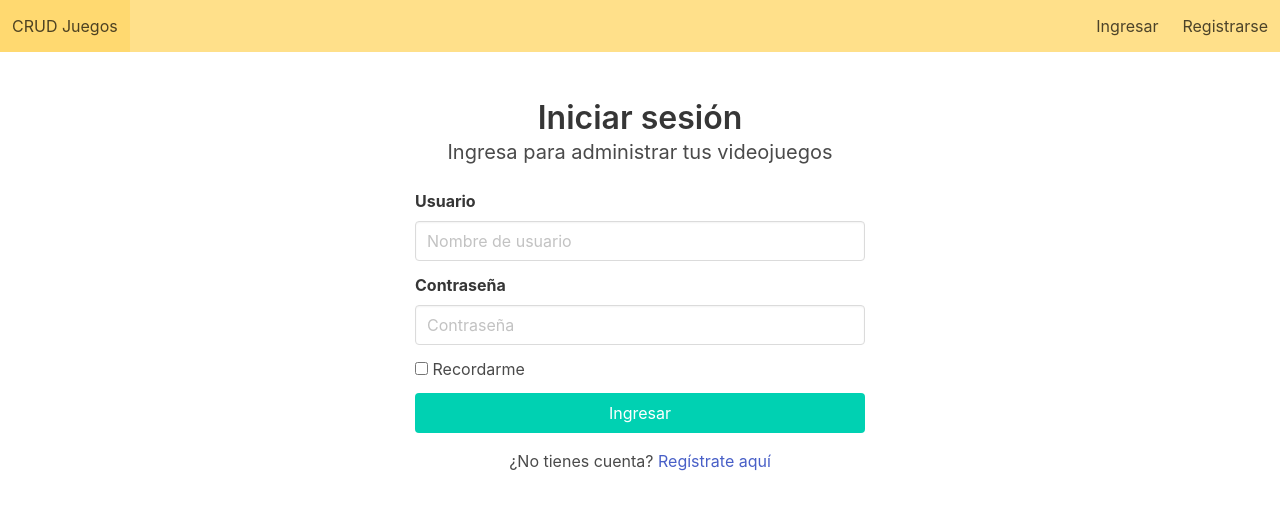
After one commit to carlomederos/Juegos, a Flask app: page /auth/login in a window 1280 px wide. The commit adds this page. Shown: the top 520 px of the page. Run offline with Flask 3, Linux system fonts and the light colour scheme.

Commit message:
Integracion de login

```diff
--- /dev/null
+++ b/auth/__init__.py
@@ -0,0 +1,3 @@
+from flask import Blueprint
+auth = Blueprint('auth', __name__)
+from auth import routes
--- /dev/null
+++ b/auth/forms.py
@@ -0,0 +1,48 @@
+from flask_wtf import FlaskForm
+from wtforms import StringField, PasswordField, BooleanField, SubmitField
+from wtforms.validators import DataRequired, Length, EqualTo
+
+class LoginForm(FlaskForm):
+    username = StringField(
+        'Usuario',
+        validators=[DataRequired()]
+    )
+
+    password = PasswordField(
+        'Contraseña',
+        validators=[DataRequired()]
+    )
+
+    remember_me = BooleanField('Recordarme')
+
+    submit = SubmitField('Ingresar')
+
+class RegistrationForm(FlaskForm):
+    username = StringField(
+        'Usuario',
+        validators=[
+            DataRequired(),
+            Length(min=3, max=64)
+        ]
+    )
+
+    password = PasswordField(
+        'Contraseña',
+        validators=[
+            DataRequired(),
+            Length(min=6)
+        ]
+    )
+
+    confirm_password = PasswordField(
+        'Confirmar contraseña',
+        validators=[
+            DataRequired(),
+            EqualTo(
+                'password',
+                message='Las contraseñas deben coincidir.'
+            )
+        ]
+    )
+
+    submit = SubmitField('Registrarse')
--- /dev/null
+++ b/auth/routes.py
@@ -0,0 +1,64 @@
+from flask import render_template, redirect, url_for, flash
+from flask_login import login_user, logout_user, current_user
+from extensions import db
+from models import User
+from auth import auth
+from auth.forms import LoginForm, RegistrationForm
+
+@auth.route('/register', methods=['GET', 'POST'])
+def register():
+    if current_user.is_authenticated:
+        return redirect(url_for('juegos'))
+
+    form = RegistrationForm()
+
+    if form.validate_on_submit():
+        usuario_existente = User.query.filter_by(
+            username=form.username.data
+        ).first()
+
+        if usuario_existente:
+            flash('Ese nombre de usuario ya está registrado.')
+            return redirect(url_for('auth.register'))
+
+        usuario = User(username=form.username.data)
+        usuario.password = form.password.data
+
+        db.session.add(usuario)
+        db.session.commit()
+
+        flash('Cuenta creada correctamente. Ya puedes ingresar.')
+        return redirect(url_for('auth.login'))
+
+    return render_template('auth/register.html', form=form)
+
+@auth.route('/login', methods=['GET', 'POST'])
+def login():
+    if current_user.is_authenticated:
+        return redirect(url_for('juegos'))
+
+    form = LoginForm()
+
+    if form.validate_on_submit():
+        usuario = User.query.filter_by(
+            username=form.username.data
+        ).first()
+
+        if usuario is None or not usuario.verify_password(
+            form.password.data
+        ):
+            flash('Usuario o contraseña incorrectos.')
+            return redirect(url_for('auth.login'))
+
+        login_user(usuario, remember=form.remember_me.data)
+        flash('Has iniciado sesión correctamente.')
+
+        return redirect(url_for('juegos'))
+
+    return render_template('auth/login.html', form=form)
+
+@auth.route('/logout')
+def logout():
+    logout_user()
+    flash('Has cerrado sesión correctamente.')
+    return redirect(url_for('auth.login'))
--- a/extensions.py
+++ b/extensions.py
@@ -1,3 +1,5 @@
 from flask_sqlalchemy import SQLAlchemy
+from flask_login import LoginManager
 
 db = SQLAlchemy()
+login_manager = LoginManager()
--- a/main.py
+++ b/main.py
@@ -1,26 +1,39 @@
 from flask import Flask, render_template, request, redirect
+from flask_login import login_required
+from extensions import db, login_manager
+from models import Juego
 import controllers
-from extensions import db
-from models import Juego
+from auth import auth
 
 app = Flask(__name__)
+
+app.config['SECRET_KEY'] = '7eb18fe65189d94ac4494ccd1a76178ba01ed27585bcd48aac48dd33d8d73328'
 
 app.config['SQLALCHEMY_DATABASE_URI'] = 'mysql+pymysql://root:carlo2005@localhost/juegos'
 app.config['SQLALCHEMY_TRACK_MODIFICATIONS'] = False
 
 db.init_app(app)
 
+login_manager.init_app(app)
+login_manager.login_view = 'auth.login'
+login_manager.session_protection = 'strong'
+
+app.register_blueprint(auth, url_prefix='/auth')
+
 @app.route('/')
 @app.route('/juegos')
+@login_required
 def juegos():
     juegos = controllers.obtener_juegos()
     return render_template('juegos.html', juegos=juegos)
 
 @app.route('/agregar_juego.html')
+@login_required
 def formulario_agregar_juego():
     return render_template('agregar_juego.html')
 
 @app.route('/guardar_juego', methods=['POST'])
+@login_required
 def guardar_juego():
     nombre = request.form['nombre']
     descripcion = request.form['descripcion']
@@ -32,6 +45,7 @@ def guardar_juego():
     return redirect('/juegos')
 
 @app.route('/eliminar_juego', methods=['POST'])
+@login_required
 def eliminar_juego():
     id = request.form['id']
     controllers.eliminar_juego(id)
@@ -39,6 +53,7 @@ def eliminar_juego():
     return redirect('/juegos')
 
 @app.route("/formulario_editar_juego/<int:id>")
+@login_required
 def editar_juego(id):
     juego = controllers.obtener_juego_por_id(id)
 
@@ -48,6 +63,7 @@ def editar_juego(id):
     )
 
 @app.route('/actualizar_juego', methods=['POST'])
+@login_required
 def actualizar_juego():
     id = request.form['id']
     nombre = request.form['nombre']
--- /dev/null
+++ b/templates/auth/login.html
@@ -0,0 +1,60 @@
+{% extends "maestra.html" %}
+
+{% block contenido %}
+<section class="section">
+    <div class="container" style="max-width: 450px;">
+        <h1 class="title has-text-centered">Iniciar sesión</h1>
+        <p class="subtitle has-text-centered">
+            Ingresa para administrar tus videojuegos
+        </p>
+
+        {% for mensaje in get_flashed_messages() %}
+            <div class="notification is-info">
+                {{ mensaje }}
+            </div>
+        {% endfor %}
+
+        <form method="POST">
+            {{ form.hidden_tag() }}
+
+            <div class="field">
+                {{ form.username.label(class="label") }}
+                <div class="control">
+                    {{ form.username(class="input", placeholder="Nombre de usuario") }}
+                </div>
+                {% for error in form.username.errors %}
+                    <p class="help is-danger">{{ error }}</p>
+                {% endfor %}
+            </div>
+
+            <div class="field">
+                {{ form.password.label(class="label") }}
+                <div class="control">
+                    {{ form.password(class="input", placeholder="Contraseña") }}
+                </div>
+                {% for error in form.password.errors %}
+                    <p class="help is-danger">{{ error }}</p>
+                {% endfor %}
+            </div>
+
+            <div class="field">
+                <label class="checkbox">
+                    {{ form.remember_me() }}
+                    Recordarme
+                </label>
+            </div>
+
+            <div class="field">
+                <div class="control">
+                    {{ form.submit(class="button is-primary is-fullwidth") }}
+                </div>
+            </div>
+        </form>
+
+        <p class="has-text-centered mt-4">
+            ¿No tienes cuenta?
+            <a href="{{ url_for('auth.register') }}">Regístrate aquí</a>
+        </p>
+    </div>
+</section>
+{% endblock %}
--- a/templates/maestra.html
+++ b/templates/maestra.html
@@ -15,36 +15,48 @@
             rel="stylesheet"
             href="https://cdn.jsdelivr.net/npm/bulma@0.9.2/css/bulma.min.css"
         >
+    </head>
 
-    </head>
     <body>
         <nav class="navbar is-warning" role="navigation">
-
             <div class="navbar-brand">
-
                 <a href="{{ url_for('juegos') }}" class="navbar-item">
                     CRUD Juegos
                 </a>
-
             </div>
 
             <div class="navbar-menu">
-
                 <div class="navbar-start">
-
+                    {% if current_user.is_authenticated %}
                         <a class="navbar-item" href="{{ url_for('juegos') }}">
                             Juegos
                         </a>
-
+                    {% endif %}
                 </div>
 
+                <div class="navbar-end">
+                    {% if current_user.is_authenticated %}
+                        <div class="navbar-item">
+                            Hola, {{ current_user.username }}
                         </div>
 
+                        <a class="navbar-item" href="{{ url_for('auth.logout') }}">
+                            Cerrar sesión
+                        </a>
+                    {% else %}
+                        <a class="navbar-item" href="{{ url_for('auth.login') }}">
+                            Ingresar
+                        </a>
+
+                        <a class="navbar-item" href="{{ url_for('auth.register') }}">
+                            Registrarse
+                        </a>
+                    {% endif %}
+                </div>
+            </div>
         </nav>
 
-
         {% block contenido %}
-
         {% endblock %}
     </body>
 </html>
```
Also changed, not shown: bd.py (deleted, +0 -9 lines), controlador_juegos.py (deleted, +0 -64 lines), models.py (+29 -1 lines), templates/auth/register.html (added, +63 -0 lines). Lines whose indentation alone changed are shown as unchanged.
